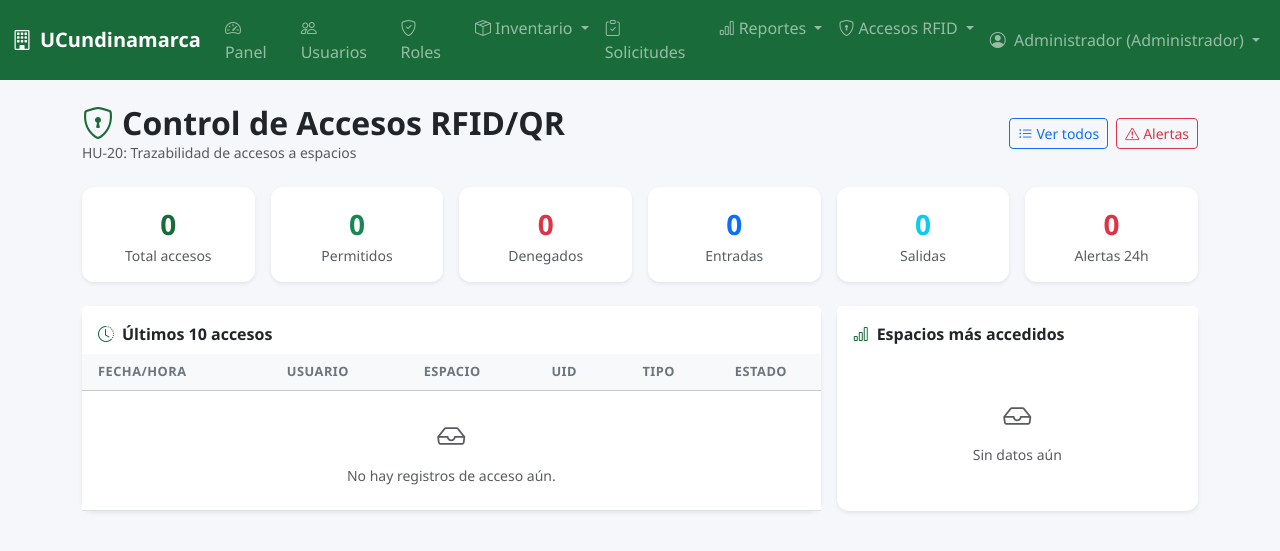
After one commit to Y3CR/projectUdec2026, a Flask app: page /accesos/dashboard in a window 1280 px wide. The commit adds this page. Shown: the top 551 px of the page. Run offline with Flask 3, Linux system fonts and the light colour scheme; a user stored in the database is signed in.

Commit message:
Sprint 5: dashboard accesos RFID, trazabilidad y alertas

```diff
--- a/app/__init__.py
+++ b/app/__init__.py
@@ -42,6 +42,9 @@ def create_app(config_class=Config):
     from app.api import bp as api_bp
     app.register_blueprint(api_bp, url_prefix='/api')
     csrf.exempt(api_bp)
+
+    from app.accesos import bp as accesos_bp
+    app.register_blueprint(accesos_bp, url_prefix='/accesos')
 
     @app.route('/')
     def index():
--- /dev/null
+++ b/app/accesos/__init__.py
@@ -0,0 +1,5 @@
+from flask import Blueprint
+
+bp = Blueprint('accesos', __name__)
+
+from app.accesos import routes
--- /dev/null
+++ b/app/accesos/routes.py
@@ -0,0 +1,198 @@
+from flask import render_template, redirect, url_for, flash, request
+from flask_login import login_required, current_user
+from functools import wraps
+from datetime import datetime, timedelta
+from app import db
+from app.accesos import bp
+from app.models import RegistroAcceso, Espacio, User
+
+
+# ── Decorador ─────────────────────────────────────────────────────────────────
+
+def operador_o_admin(f):
+    @wraps(f)
+    def decorated(*args, **kwargs):
+        if not current_user.is_authenticated:
+            return redirect(url_for('auth.login'))
+        if current_user.get_role_name() not in ['operador', 'administrador']:
+            flash('Acceso denegado.', 'danger')
+            return redirect(url_for('admin.dashboard'))
+        return f(*args, **kwargs)
+    return decorated
+
+
+# ── HU-20: Dashboard de accesos ───────────────────────────────────────────────
+
+@bp.route('/dashboard')
+@login_required
+@operador_o_admin
+def dashboard():
+    # Estadísticas generales
+    total = RegistroAcceso.query.count()
+    permitidos = RegistroAcceso.query.filter_by(autorizado=True).count()
+    denegados = RegistroAcceso.query.filter_by(autorizado=False).count()
+    entradas = RegistroAcceso.query.filter_by(tipo_evento='entrada').count()
+    salidas = RegistroAcceso.query.filter_by(tipo_evento='salida').count()
+
+    # Alertas: accesos denegados en las últimas 24 horas
+    hace_24h = datetime.utcnow() - timedelta(hours=24)
+    alertas_recientes = RegistroAcceso.query.filter(
+        RegistroAcceso.autorizado == False,
+        RegistroAcceso.fecha_evento >= hace_24h
+    ).count()
+
+    # Últimos 10 registros
+    ultimos = RegistroAcceso.query.order_by(
+        RegistroAcceso.fecha_evento.desc()
+    ).limit(10).all()
+
+    # Espacios con más accesos
+    espacios_stats = db.session.query(
+        Espacio.nombre,
+        db.func.count(RegistroAcceso.id).label('total')
+    ).join(
+        RegistroAcceso, RegistroAcceso.espacio_id == Espacio.id
+    ).group_by(Espacio.id).order_by(
+        db.func.count(RegistroAcceso.id).desc()
+    ).limit(5).all()
+
+    stats = {
+        'total': total,
+        'permitidos': permitidos,
+        'denegados': denegados,
+        'entradas': entradas,
+        'salidas': salidas,
+        'alertas_recientes': alertas_recientes,
+    }
+
+    return render_template('accesos/dashboard.html',
+                           stats=stats,
+                           ultimos=ultimos,
+                           espacios_stats=espacios_stats)
+
+
+# ── HU-20: Listado completo de registros ──────────────────────────────────────
+
+@bp.route('/registros')
+@login_required
+@operador_o_admin
+def registros():
+    page = request.args.get('page', 1, type=int)
+    autorizado_filtro = request.args.get('autorizado', '')
+    tipo_filtro = request.args.get('tipo', '')
+    espacio_filtro = request.args.get('espacio_id', 0, type=int)
+    fecha_desde_str = request.args.get('fecha_desde', '')
+    fecha_hasta_str = request.args.get('fecha_hasta', '')
+
+    query = RegistroAcceso.query
+
+    if autorizado_filtro == '1':
+        query = query.filter_by(autorizado=True)
+    elif autorizado_filtro == '0':
+        query = query.filter_by(autorizado=False)
+    if tipo_filtro:
+        query = query.filter_by(tipo_evento=tipo_filtro)
+    if espacio_filtro:
+        query = query.filter_by(espacio_id=espacio_filtro)
+    if fecha_desde_str:
+        try:
+            fecha_desde = datetime.strptime(fecha_desde_str, '%Y-%m-%d')
+            query = query.filter(RegistroAcceso.fecha_evento >= fecha_desde)
+        except ValueError:
+            pass
+    if fecha_hasta_str:
+        try:
+            fecha_hasta = datetime.strptime(fecha_hasta_str, '%Y-%m-%d') + timedelta(days=1)
+            query = query.filter(RegistroAcceso.fecha_evento < fecha_hasta)
+        except ValueError:
+            pass
+
+    registros_paginados = query.order_by(
+        RegistroAcceso.fecha_evento.desc()
+    ).paginate(page=page, per_page=15, error_out=False)
+
+    espacios = Espacio.query.all()
+
+    return render_template('accesos/registros.html',
+                           registros=registros_paginados,
+                           espacios=espacios,
+                           autorizado_filtro=autorizado_filtro,
+                           tipo_filtro=tipo_filtro,
+                           espacio_filtro=espacio_filtro,
+                           fecha_desde=fecha_desde_str,
+                           fecha_hasta=fecha_hasta_str)
+
+
+# ── HU-20: Alertas de accesos no autorizados ──────────────────────────────────
+
+@bp.route('/alertas')
+@login_required
+@operador_o_admin
+def alertas():
+    page = request.args.get('page', 1, type=int)
+    fecha_desde_str = request.args.get('fecha_desde', '')
+    fecha_hasta_str = request.args.get('fecha_hasta', '')
+
+    query = RegistroAcceso.query.filter_by(autorizado=False)
+
+    if fecha_desde_str:
+        try:
+            fecha_desde = datetime.strptime(fecha_desde_str, '%Y-%m-%d')
+            query = query.filter(RegistroAcceso.fecha_evento >= fecha_desde)
+        except ValueError:
+            pass
+    if fecha_hasta_str:
+        try:
+            fecha_hasta = datetime.strptime(fecha_hasta_str, '%Y-%m-%d') + timedelta(days=1)
+            query = query.filter(RegistroAcceso.fecha_evento < fecha_hasta)
+        except ValueError:
+            pass
+
+    alertas_paginadas = query.order_by(
+        RegistroAcceso.fecha_evento.desc()
+    ).paginate(page=page, per_page=15, error_out=False)
+
+    # Contar alertas últimas 24h
+    hace_24h = datetime.utcnow() - timedelta(hours=24)
+    alertas_24h = RegistroAcceso.query.filter(
+        RegistroAcceso.autorizado == False,
+        RegistroAcceso.fecha_evento >= hace_24h
+    ).count()
+
+    return render_template('accesos/alertas.html',
+                           alertas=alertas_paginadas,
+                           alertas_24h=alertas_24h,
+                           fecha_desde=fecha_desde_str,
+                           fecha_hasta=fecha_hasta_str)
+
+
+# ── HU-23: Calcular tiempo de permanencia ─────────────────────────────────────
+
+@bp.route('/calcular-permanencia/<int:espacio_id>/<string:uid>')
+@login_required
+@operador_o_admin
+def calcular_permanencia(espacio_id, uid):
+    """Calcula el tiempo entre la última entrada y salida de una tarjeta en un espacio."""
+    entrada = RegistroAcceso.query.filter_by(
+        uid_tarjeta=uid,
+        espacio_id=espacio_id,
+        tipo_evento='entrada'
+    ).order_by(RegistroAcceso.fecha_evento.desc()).first()
+
+    salida = RegistroAcceso.query.filter_by(
+        uid_tarjeta=uid,
+        espacio_id=espacio_id,
+        tipo_evento='salida'
+    ).order_by(RegistroAcceso.fecha_evento.desc()).first()
+
+    if entrada and salida and salida.fecha_evento > entrada.fecha_evento:
+        delta = salida.fecha_evento - entrada.fecha_evento
+        minutos = int(delta.total_seconds() / 60)
+        entrada.tiempo_permanencia_minutos = minutos
+        salida.tiempo_permanencia_minutos = minutos
+        db.session.commit()
+        flash(f'Tiempo de permanencia calculado: {minutos // 60}h {minutos % 60}min.', 'success')
+    else:
+        flash('No se encontró un par entrada/salida válido para calcular.', 'warning')
+
+    return redirect(url_for('accesos.registros'))
--- /dev/null
+++ b/app/templates/accesos/dashboard.html
@@ -0,0 +1,173 @@
+{% extends "base.html" %}
+{% block title %}Dashboard de Accesos — UCundinamarca{% endblock %}
+
+{% block content %}
+<div class="d-flex justify-content-between align-items-center mb-4">
+    <div>
+        <h2 class="fw-bold mb-0">
+            <i class="bi bi-shield-lock me-2 text-ucundi"></i>Control de Accesos RFID/QR
+        </h2>
+        <p class="text-muted small mb-0">HU-20: Trazabilidad de accesos a espacios</p>
+    </div>
+    <div class="d-flex gap-2">
+        <a href="{{ url_for('accesos.registros') }}" class="btn btn-outline-primary btn-sm">
+            <i class="bi bi-list-ul me-1"></i>Ver todos
+        </a>
+        <a href="{{ url_for('accesos.alertas') }}" class="btn btn-outline-danger btn-sm">
+            <i class="bi bi-exclamation-triangle me-1"></i>Alertas
+            {% if stats.alertas_recientes > 0 %}
+            <span class="badge bg-danger ms-1">{{ stats.alertas_recientes }}</span>
+            {% endif %}
+        </a>
+    </div>
+</div>
+
+<!-- Tarjetas de estadísticas -->
+<div class="row g-3 mb-4">
+    <div class="col-6 col-md-2">
+        <div class="card border-0 shadow-sm text-center py-3">
+            <div class="fw-bold fs-3 text-ucundi">{{ stats.total }}</div>
+            <div class="text-muted small">Total accesos</div>
+        </div>
+    </div>
+    <div class="col-6 col-md-2">
+        <div class="card border-0 shadow-sm text-center py-3">
+            <div class="fw-bold fs-3 text-success">{{ stats.permitidos }}</div>
+            <div class="text-muted small">Permitidos</div>
+        </div>
+    </div>
+    <div class="col-6 col-md-2">
+        <div class="card border-0 shadow-sm text-center py-3">
+            <div class="fw-bold fs-3 text-danger">{{ stats.denegados }}</div>
+            <div class="text-muted small">Denegados</div>
+        </div>
+    </div>
+    <div class="col-6 col-md-2">
+        <div class="card border-0 shadow-sm text-center py-3">
+            <div class="fw-bold fs-3 text-primary">{{ stats.entradas }}</div>
+            <div class="text-muted small">Entradas</div>
+        </div>
+    </div>
+    <div class="col-6 col-md-2">
+        <div class="card border-0 shadow-sm text-center py-3">
+            <div class="fw-bold fs-3 text-info">{{ stats.salidas }}</div>
+            <div class="text-muted small">Salidas</div>
+        </div>
+    </div>
+    <div class="col-6 col-md-2">
+        <div class="card border-0 shadow-sm text-center py-3 {% if stats.alertas_recientes > 0 %}border-danger{% endif %}">
+            <div class="fw-bold fs-3 text-danger">{{ stats.alertas_recientes }}</div>
+            <div class="text-muted small">Alertas 24h</div>
+        </div>
+    </div>
+</div>
+
+<div class="row g-3">
+    <!-- Últimos accesos -->
+    <div class="col-md-8">
+        <div class="card border-0 shadow-sm">
+            <div class="card-header bg-white fw-semibold border-0 pt-3">
+                <i class="bi bi-clock-history me-2 text-ucundi"></i>Últimos 10 accesos
+            </div>
+            <div class="card-body p-0">
+                <div class="table-responsive">
+                    <table class="table table-hover align-middle mb-0 small">
+                        <thead class="table-light">
+                            <tr>
+                                <th class="ps-3">Fecha/Hora</th>
+                                <th>Usuario</th>
+                                <th>Espacio</th>
+                                <th>UID</th>
+                                <th class="text-center">Tipo</th>
+                                <th class="text-center">Estado</th>
+                            </tr>
+                        </thead>
+                        <tbody>
+                            {% for r in ultimos %}
+                            <tr>
+                                <td class="ps-3">{{ r.fecha_evento.strftime('%d/%m/%Y %H:%M:%S') }}</td>
+                                <td>
+                                    {% if r.usuario %}
+                                        {{ r.usuario.nombre }} {{ r.usuario.apellido }}
+                                    {% else %}
+                                        <span class="text-muted">Desconocido</span>
+                                    {% endif %}
+                                </td>
+                                <td>
+                                    {% if r.espacio %}
+                                        {{ r.espacio.nombre }}
+                                    {% else %}
+                                        <span class="text-muted">—</span>
+                                    {% endif %}
+                                </td>
+                                <td><code>{{ r.uid_tarjeta }}</code></td>
+                                <td class="text-center">
+                                    {% if r.tipo_evento == 'entrada' %}
+                                    <span class="badge bg-primary-subtle text-primary border border-primary-subtle">
+                                        <i class="bi bi-box-arrow-in-right me-1"></i>Entrada
+                                    </span>
+                                    {% else %}
+                                    <span class="badge bg-secondary-subtle text-secondary border border-secondary-subtle">
+                                        <i class="bi bi-box-arrow-right me-1"></i>Salida
+                                    </span>
+                                    {% endif %}
+                                </td>
+                                <td class="text-center">
+                                    {% if r.autorizado %}
+                                    <span class="badge bg-success">
+                                        <i class="bi bi-check-lg"></i> Permitido
+                                    </span>
+                                    {% else %}
+                                    <span class="badge bg-danger">
+                                        <i class="bi bi-x-lg"></i> Denegado
+                                    </span>
+                                    {% endif %}
+                                </td>
+                            </tr>
+                            {% else %}
+                            <tr>
+                                <td colspan="6" class="text-center py-4 text-muted">
+                                    <i class="bi bi-inbox fs-3 d-block mb-2"></i>
+                                    No hay registros de acceso aún.
+                                </td>
+                            </tr>
+                            {% endfor %}
+                        </tbody>
+                    </table>
+                </div>
+            </div>
+        </div>
+    </div>
+
+    <!-- Espacios con más accesos -->
+    <div class="col-md-4">
+        <div class="card border-0 shadow-sm h-100">
+            <div class="card-header bg-white fw-semibold border-0 pt-3">
+                <i class="bi bi-bar-chart me-2 text-ucundi"></i>Espacios más accedidos
+            </div>
+            <div class="card-body">
+                {% if espacios_stats %}
+                {% for espacio, total in espacios_stats %}
+                <div class="mb-3">
+                    <div class="d-flex justify-content-between small mb-1">
+                        <span class="fw-semibold">{{ espacio }}</span>
+                        <span class="text-muted">{{ total }} accesos</span>
+                    </div>
+                    <div class="progress" style="height: 8px;">
+                        <div class="progress-bar bg-ucundi"
+                             style="width: {% if espacios_stats[0][1] > 0 %}{{ (total / espacios_stats[0][1] * 100)|int }}{% else %}0{% endif %}%">
+                        </div>
+                    </div>
+                </div>
+                {% endfor %}
+                {% else %}
+                <p class="text-muted small text-center mt-4">
+                    <i class="bi bi-inbox d-block fs-3 mb-2"></i>
+                    Sin datos aún
+                </p>
+                {% endif %}
+            </div>
+        </div>
+    </div>
+</div>
+{% endblock %}
--- a/app/templates/base.html
+++ b/app/templates/base.html
@@ -77,6 +77,31 @@
                         </li>
                     </ul>
                 </li>
+                <li class="nav-item dropdown">
+                    <a class="nav-link dropdown-toggle" href="#" data-bs-toggle="dropdown">
+                        <i class="bi bi-shield-lock me-1"></i>Accesos RFID
+                    </a>
+                    <ul class="dropdown-menu">
+                        <li>
+                            <a class="dropdown-item" href="{{ url_for('accesos.dashboard') }}">
+                                <i class="bi bi-speedometer2 me-1"></i>Dashboard accesos
+                            </a>
+                        </li>
+                        <li>
+                            <a class="dropdown-item" href="{{ url_for('accesos.registros') }}">
+                                <i class="bi bi-list-ul me-1"></i>Todos los registros
+                            </a>
+                        </li>
+                        <li>
+                            <a class="dropdown-item text-danger" href="{{ url_for('accesos.alertas') }}">
+                                <i class="bi bi-exclamation-triangle me-1"></i>Alertas
+                            </a>
+                        </li>
+                    </ul>
+                </li>
+
+
+
                 {% endif %}
 
                 {% if current_user.get_role_name() == 'operador' %}
@@ -113,6 +138,29 @@
                         <li>
                             <a class="dropdown-item" href="{{ url_for('reportes.reportes') }}">
                                 <i class="bi bi-file-earmark-bar-graph me-1"></i>Generar reporte
+                            </a>
+                        </li>
+                    </ul>
+                </li>
+
+                <li class="nav-item dropdown">
+                    <a class="nav-link dropdown-toggle" href="#" data-bs-toggle="dropdown">
+                        <i class="bi bi-shield-lock me-1"></i>Accesos RFID
+                    </a>
+                    <ul class="dropdown-menu">
+                        <li>
+                            <a class="dropdown-item" href="{{ url_for('accesos.dashboard') }}">
+                                <i class="bi bi-speedometer2 me-1"></i>Dashboard accesos
+                            </a>
+                        </li>
+                        <li>
+                            <a class="dropdown-item" href="{{ url_for('accesos.registros') }}">
+                                <i class="bi bi-list-ul me-1"></i>Todos los registros
+                            </a>
+                        </li>
+                        <li>
+                            <a class="dropdown-item text-danger" href="{{ url_for('accesos.alertas') }}">
+                                <i class="bi bi-exclamation-triangle me-1"></i>Alertas
                             </a>
                         </li>
                     </ul>
```
Also changed, not shown: app/templates/accesos/alertas.html (added, +131 -0 lines), app/templates/accesos/registros.html (added, +177 -0 lines).
